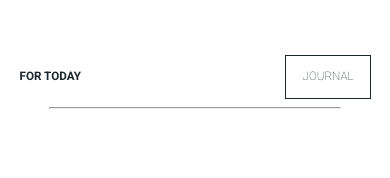
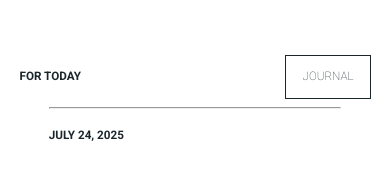
Before and after one commit to EspinosaJV/pomo, a website built with Vite: page todolist.html in a window 390 px wide. Shown: the part 50-228 px from the top of the page. Built offline with nearby package versions, Linux system fonts and the light colour scheme; what micromodal would draw is missing.

Commit message:
Implemented Date Display in Content of For Today Dashboard
Implementation of front end styling for the date display in the content container of the for today dashboard, mobile responsive as well

- JV

```diff
--- a/src/css/components.css
+++ b/src/css/components.css
@@ -36,6 +36,6 @@
 
 .line-break {
     background-color: #1B262C;
-    width: 75%;
+    width: 100%;
     height: 0.25vh;
 }
--- a/src/css/pages/fortoday.css
+++ b/src/css/pages/fortoday.css
@@ -67,6 +67,22 @@
     border: 1px solid var(--INPUT-FIELD-BORDER-COLOR);
 }
 
+#forTodayDashboardContainerContent {
+    width: 75%;
+    justify-content: flex-start;
+    align-content: flex-start;
+}
+
+#forTodayDashboardContainerContentDate {
+    width: 100%;
+}
+
+#forTodayDashboardContainerContentDate {
+    font-size: var(--FF-S);
+    color: var(--FONT-COLOR);
+    font-family: var(--BODY-FONT);
+}
+
 
 /* PORTRAIT STYLING */
 @media (max-width: 768px) and (orientation:portrait) {
--- a/todolist.html
+++ b/todolist.html
@@ -27,8 +27,10 @@
             <h2 id="forTodayDashboardContainerHeaderText" class="main__div__h2 uppercase nowrap bold" >for today</h2>
             <button id="forTodayDashboardNewJournalBtn" class="button uppercase nowrap">journal</button>
         </div>
-        <hr class="line-break">
-
+        <div id="forTodayDashboardContainerContent" class="div__column">
+            <hr class="line-break">
+            <h2 id="forTodayDashboardContainerContentDate" class="uppercase nowrap">july 24, 2025</h2>
+        </div>
         <!-- JOURNAL MICRO MODAL-->
         <div class="modal micromodal-slide" id="modal-3" aria-hidden="true">
             <div class="modal__overlay" tabindex="-1" data-micromodal-close>
```
